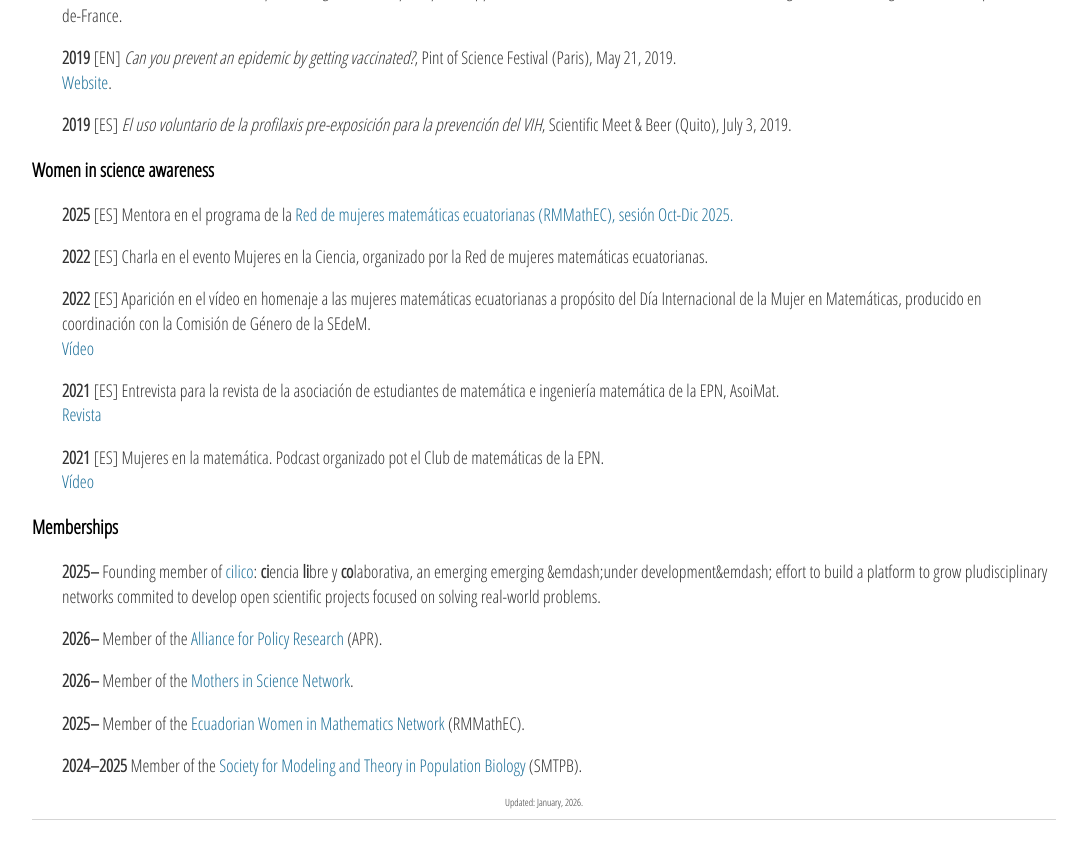
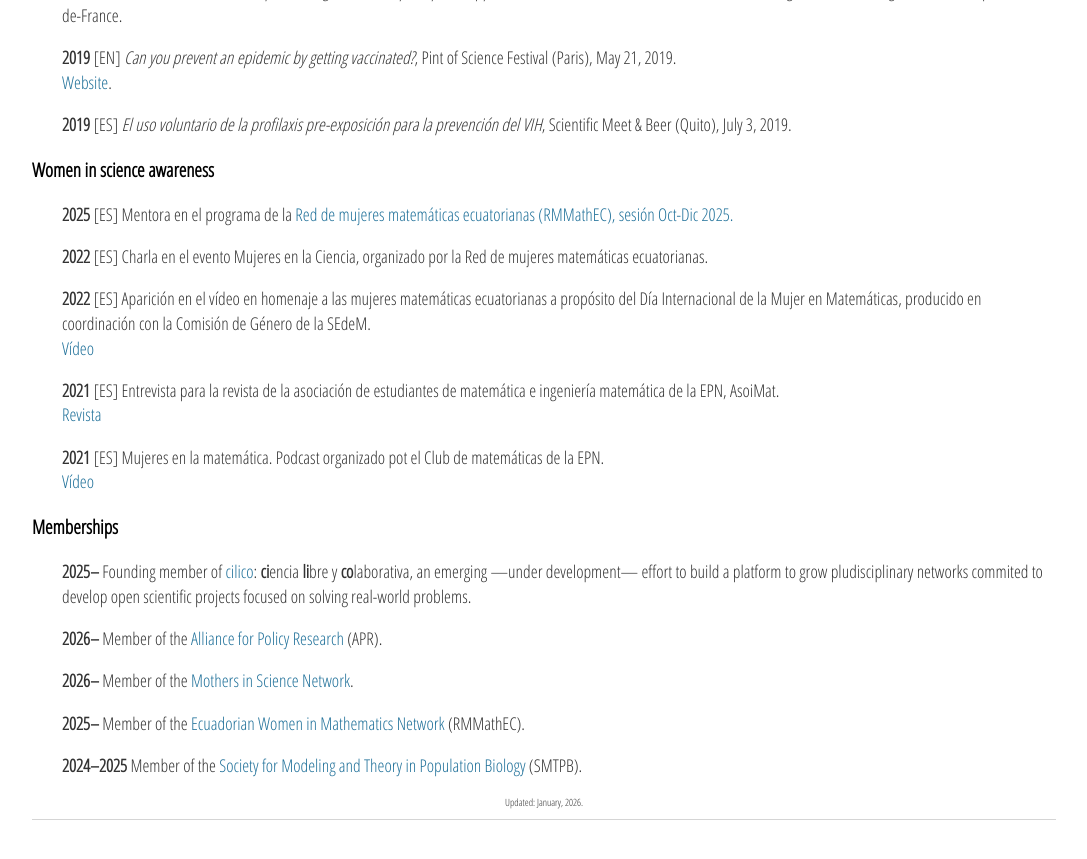
Before and after one commit to sjijon/sjijon.github.io, a Jekyll site: the page built from scientific-activities.html, in a window 1280 px wide and 900 px high, scrolled down 2014 px. Shown: the top 859 px of the window, without its empty margins (96-1183 px from the left). Built offline with Jekyll 4.4.1, drawn with Linux system fonts in a browser that asks for light colours.

Commit message:
fix typo

```diff
--- a/scientific-activities.html
+++ b/scientific-activities.html
@@ -203,7 +203,7 @@ title: Scientific activities
 	<h3>Memberships</h3>
 
 	<p style="padding-left:30px;">
-		<strong>2025&ndash;</strong> Founding member of <a href="https://github.com/cilico-lab"  target="_blank">cilico</a>: <strong>ci</strong>encia <strong>li</strong>bre y <strong>co</strong>laborativa, an emerging emerging &emdash;under development&emdash; effort to build a platform to grow pludisciplinary networks commited to develop open scientific projects focused on solving real-world problems.
+		<strong>2025&ndash;</strong> Founding member of <a href="https://github.com/cilico-lab"  target="_blank">cilico</a>: <strong>ci</strong>encia <strong>li</strong>bre y <strong>co</strong>laborativa, an emerging  &mdash;under development&mdash; effort to build a platform to grow pludisciplinary networks commited to develop open scientific projects focused on solving real-world problems.
 	</p>
 	<p style="padding-left:30px;">
 		<strong>2026&ndash;</strong> Member of the <a href="https://allianceforpolicyresearch.org/" target="_blank">Alliance for Policy Research</a> (APR).
```
